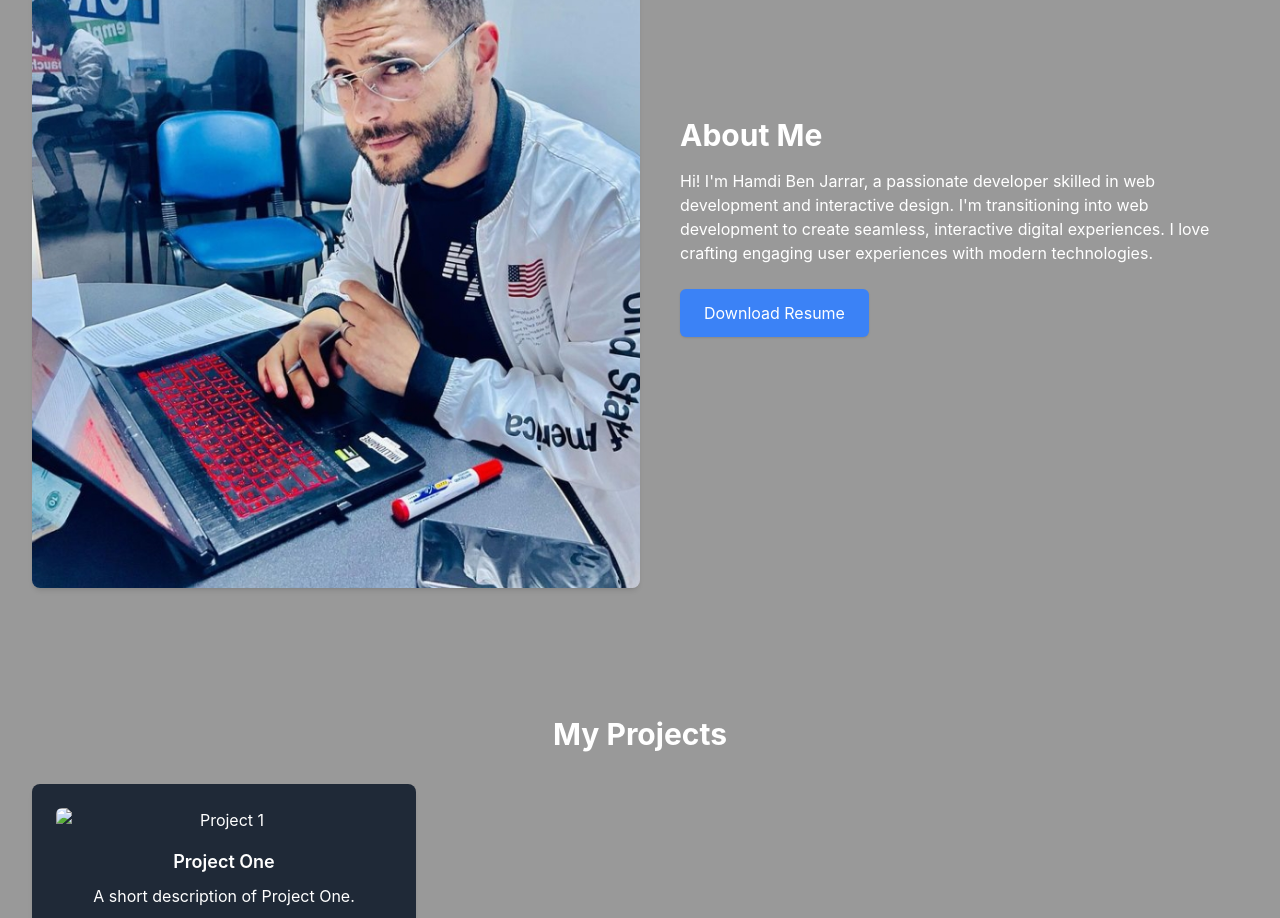
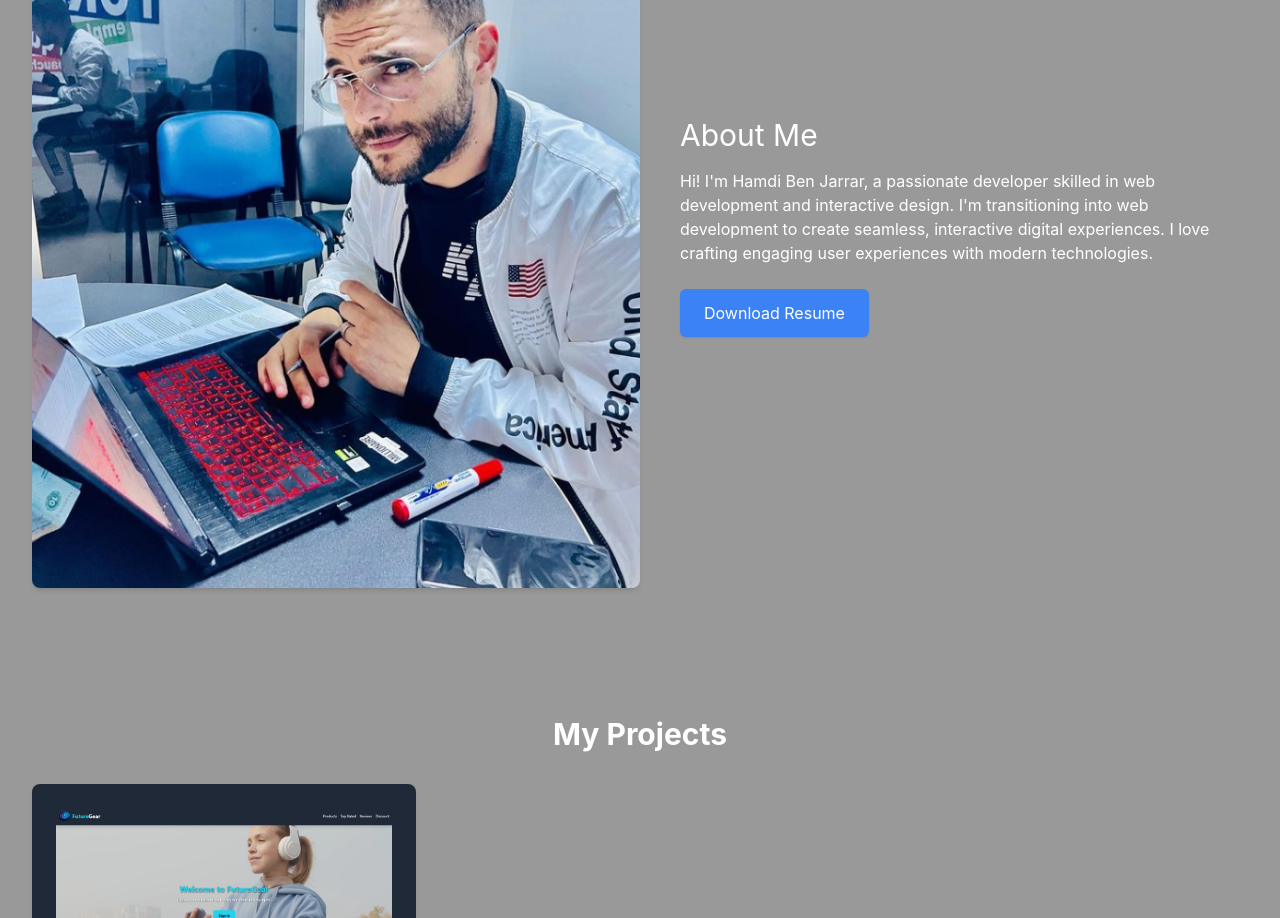
Before and after one commit to hamdibenjarrar/Axiome, a website: page index.html in a window 1280 px wide. Shown: the part 1870-2788 px from the top of the page. Drawn offline with nearby package versions, Linux system fonts and the light colour scheme; animation ran at ten frames a second.

```diff
--- a/index.html
+++ b/index.html
@@ -112,7 +112,7 @@
   <div class="container mx-auto relative z-10 flex flex-col md:flex-row items-center space-y-6 md:space-y-0 md:space-x-10">
     <img src="assets/images/your-profile.jpg" alt="Hamdi" class="w-1/2 rounded-lg shadow-md">
     <div>
-      <h2 class="text-3xl font-bold">About Me</h2>
+      <h2 class="text-3xl font&a-bold">About Me</h2>
       <p class="mt-4 text-gray-100">
         Hi! I'm Hamdi Ben Jarrar, a passionate developer skilled in web development and interactive design.
         I'm transitioning into web development to create seamless, interactive digital experiences.
@@ -131,7 +131,7 @@
       <h2 class="text-3xl font-bold">My Projects</h2>
       <div class="grid grid-cols-1 md:grid-cols-2 lg:grid-cols-3 gap-8 mt-8">
         <div class="bg-gray-800 p-6 rounded-lg shadow-md">
-          <img src="assets/images/project1.jpg" alt="Project 1" class="rounded-md">
+          <img src="assets/images/project.png" alt="Project 1" class="rounded-md">
           <h3 class="mt-4 text-lg font-semibold">Project One</h3>
           <p class="mt-2">A short description of Project One.</p>
           <a href="https://github.com/hamdibenjarrar" target="_blank" class="mt-4 inline-block text-blue-500 hover:text-blue-700">
```
Also changed, not shown: README.md, assets/images/project.png (added).
